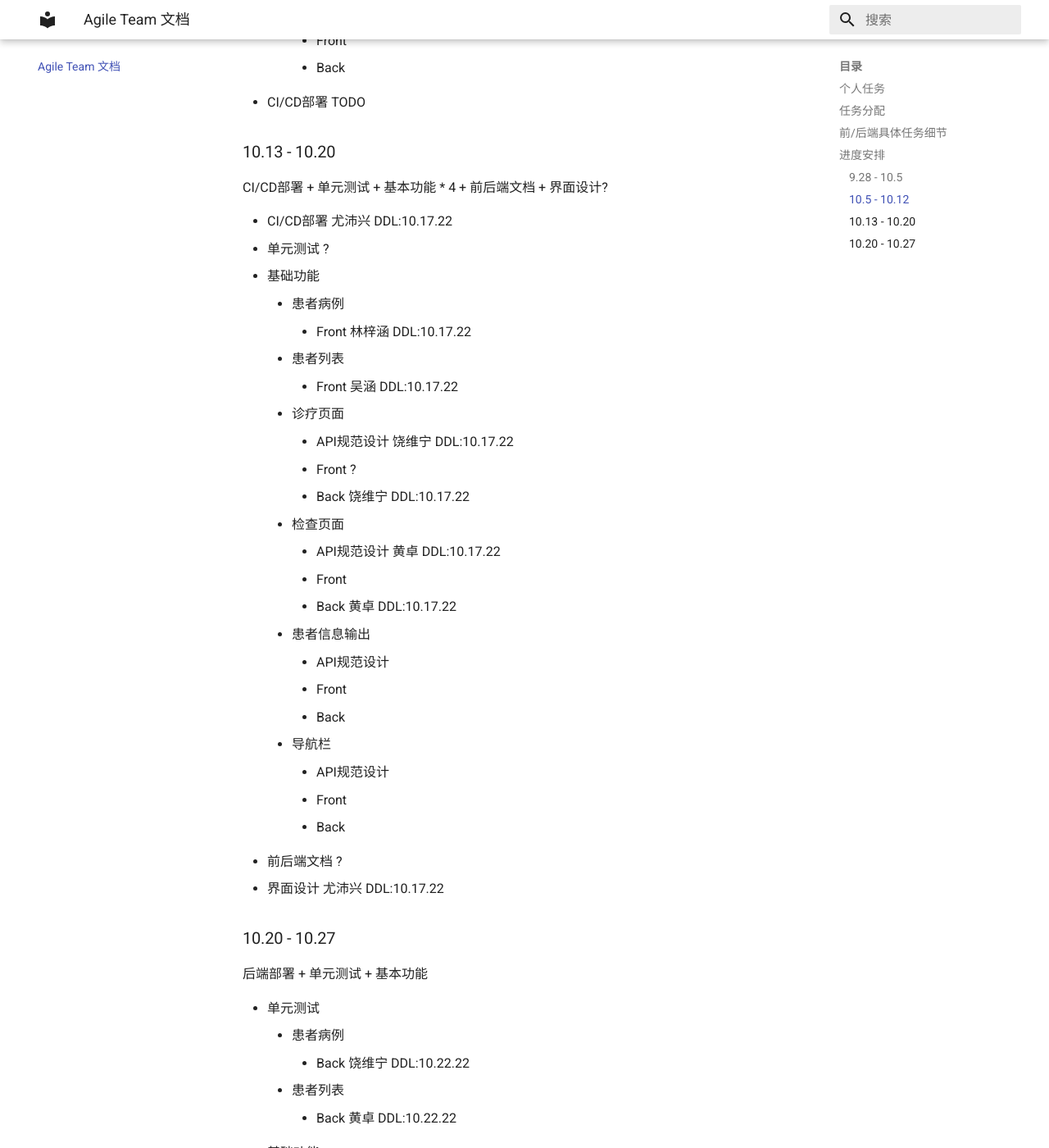
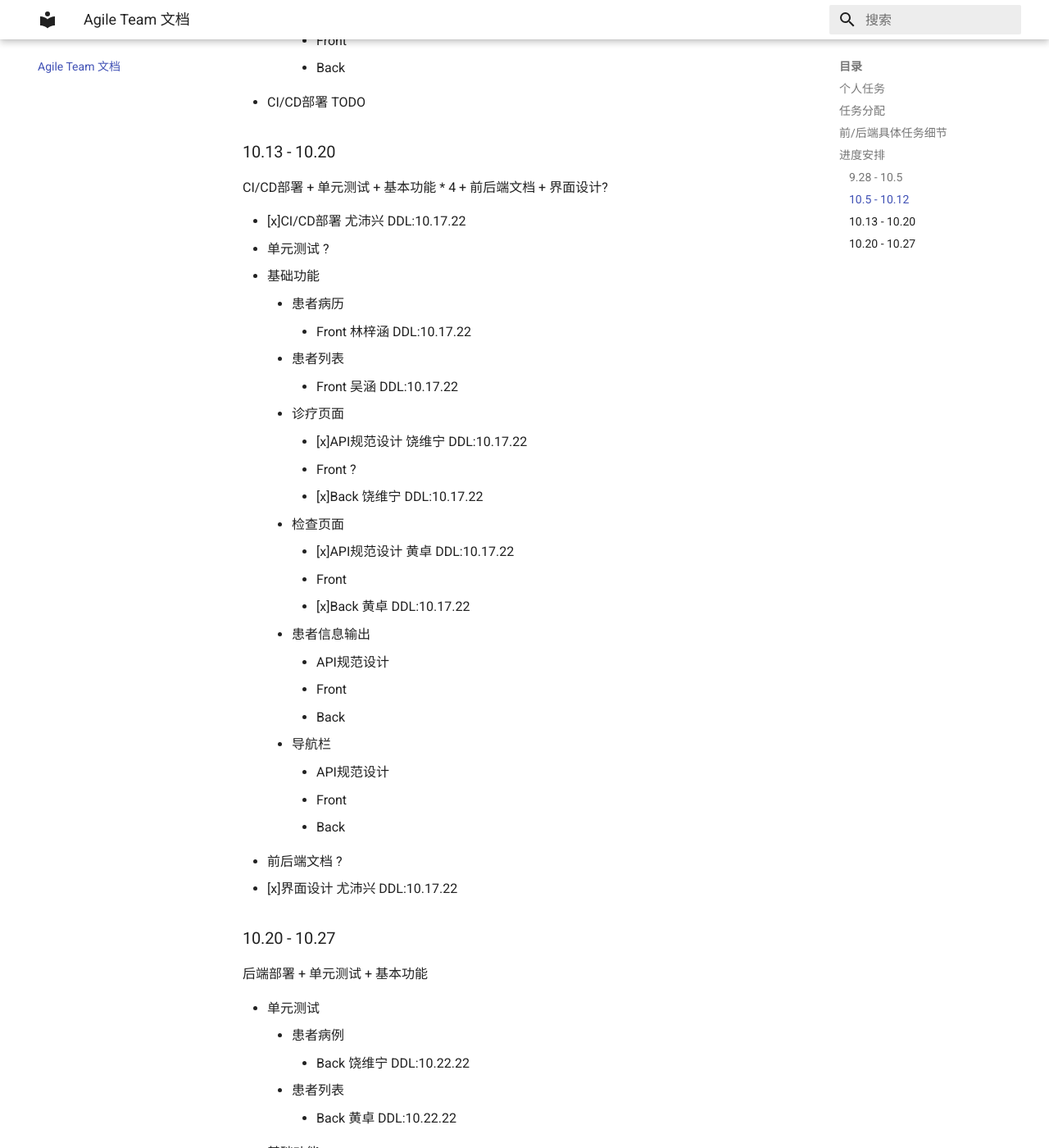
Before and after one commit to rouVling/2023SE-document, an MkDocs documentation site: the page built from docs/index.md, in a window 1280 px wide and 1400 px high, scrolled down 2937 px. Shown: the whole window at 82% size. Built offline with MkDocs 1.6.1 and Material for MkDocs 9.7.7, drawn with Linux system fonts in a browser that asks for light colours.

Commit message:
更新完成情况，更改错字

```diff
--- a/docs/index.md
+++ b/docs/index.md
@@ -98,21 +98,21 @@ CI/CD部署 + 基本功能至少实现前4个 + 前后端调通
 ### 10.13 - 10.20
 CI/CD部署 + 单元测试 + 基本功能 * 4 + 前后端文档 + 界面设计?
 
- - CI/CD部署 尤沛兴 DDL:10.17.22
+ - [x]CI/CD部署 尤沛兴 DDL:10.17.22
  - 单元测试 ?
  - 基础功能
-     - 患者病例
+     - 患者病历
         - Front 林梓涵 DDL:10.17.22
      - 患者列表
         - Front 吴涵 DDL:10.17.22
      - 诊疗页面
-        - API规范设计 饶维宁 DDL:10.17.22
+        - [x]API规范设计 饶维宁 DDL:10.17.22
         - Front ?
-        - Back 饶维宁 DDL:10.17.22
+        - [x]Back 饶维宁 DDL:10.17.22
      - 检查页面
-        - API规范设计 黄卓 DDL:10.17.22
+        - [x]API规范设计 黄卓 DDL:10.17.22
         - Front
-        - Back 黄卓 DDL:10.17.22
+        - [x]Back 黄卓 DDL:10.17.22
      - 患者信息输出
         - API规范设计
         - Front
@@ -122,7 +122,7 @@ CI/CD部署 + 单元测试 + 基本功能 * 4 + 前后端文档 + 界面设计?
         - Front
         - Back
  - 前后端文档 ?
- - 界面设计 尤沛兴 DDL:10.17.22
+ - [x]界面设计 尤沛兴 DDL:10.17.22
 
 ### 10.20 - 10.27
 后端部署 + 单元测试 + 基本功能
```
